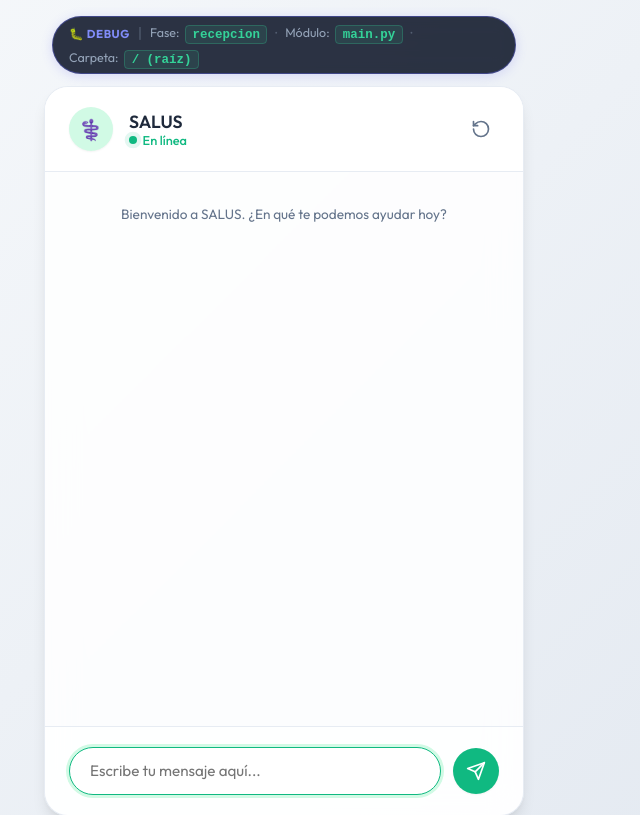
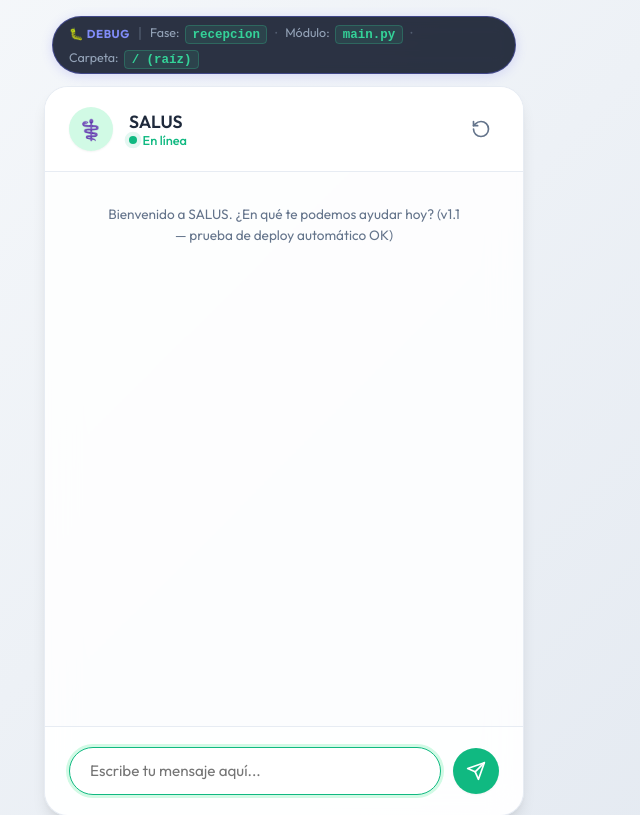
Before and after one commit to Leecsito/Salus, a Flask app: page / in a window 1280 px wide. Shown: the top 815 px of the page, without its empty margins (356-996 px from the left). Run offline with Flask 3, Linux system fonts and the light colour scheme.

Commit message:
chore: add deploy verification marker to welcome message

```diff
--- a/templates/index.html
+++ b/templates/index.html
@@ -54,7 +54,7 @@
 
             <main class="chat-messages" id="chat-messages">
                 <div class="message system-message">
-                    <p>Bienvenido a SALUS. ¿En qué te podemos ayudar hoy?</p>
+                    <p>Bienvenido a SALUS. ¿En qué te podemos ayudar hoy? (v1.1 — prueba de deploy automático OK)</p>
                 </div>
             </main>
 
```
